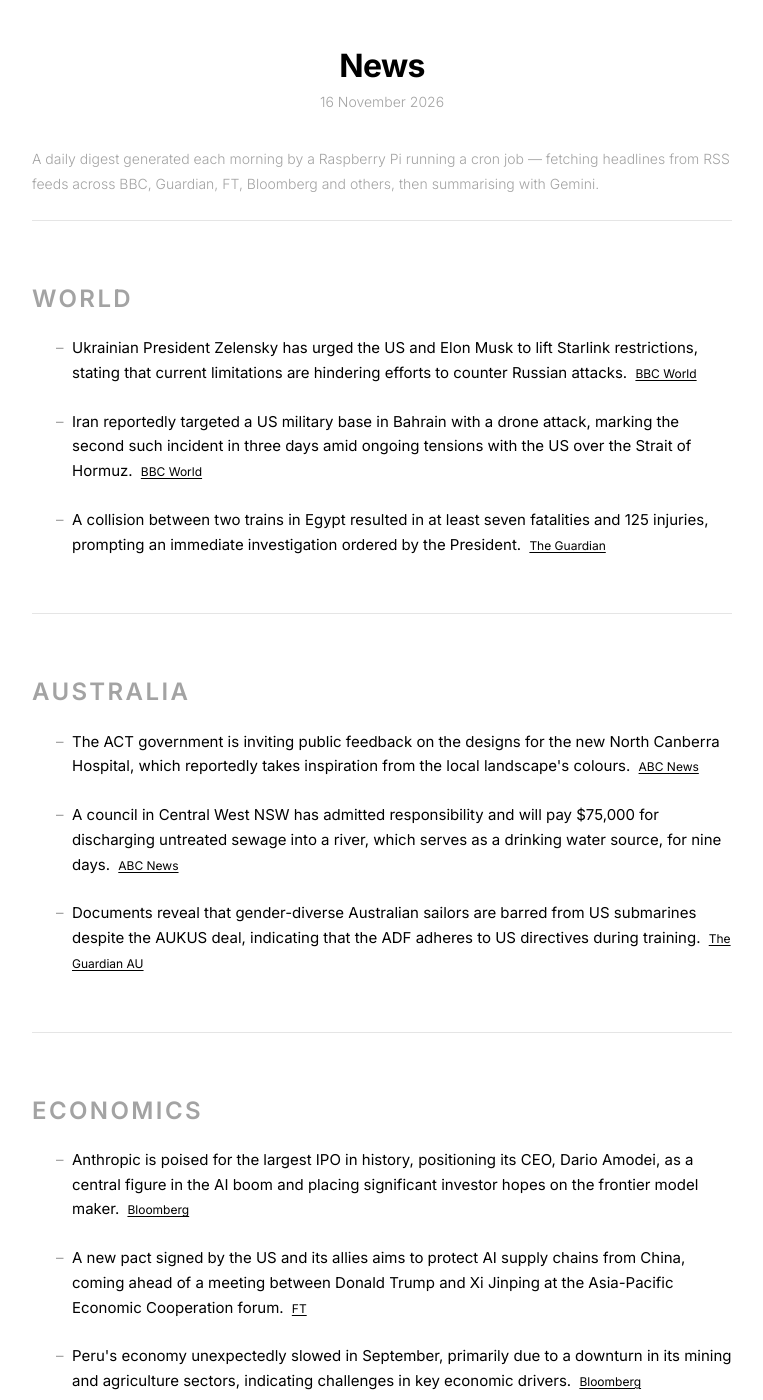
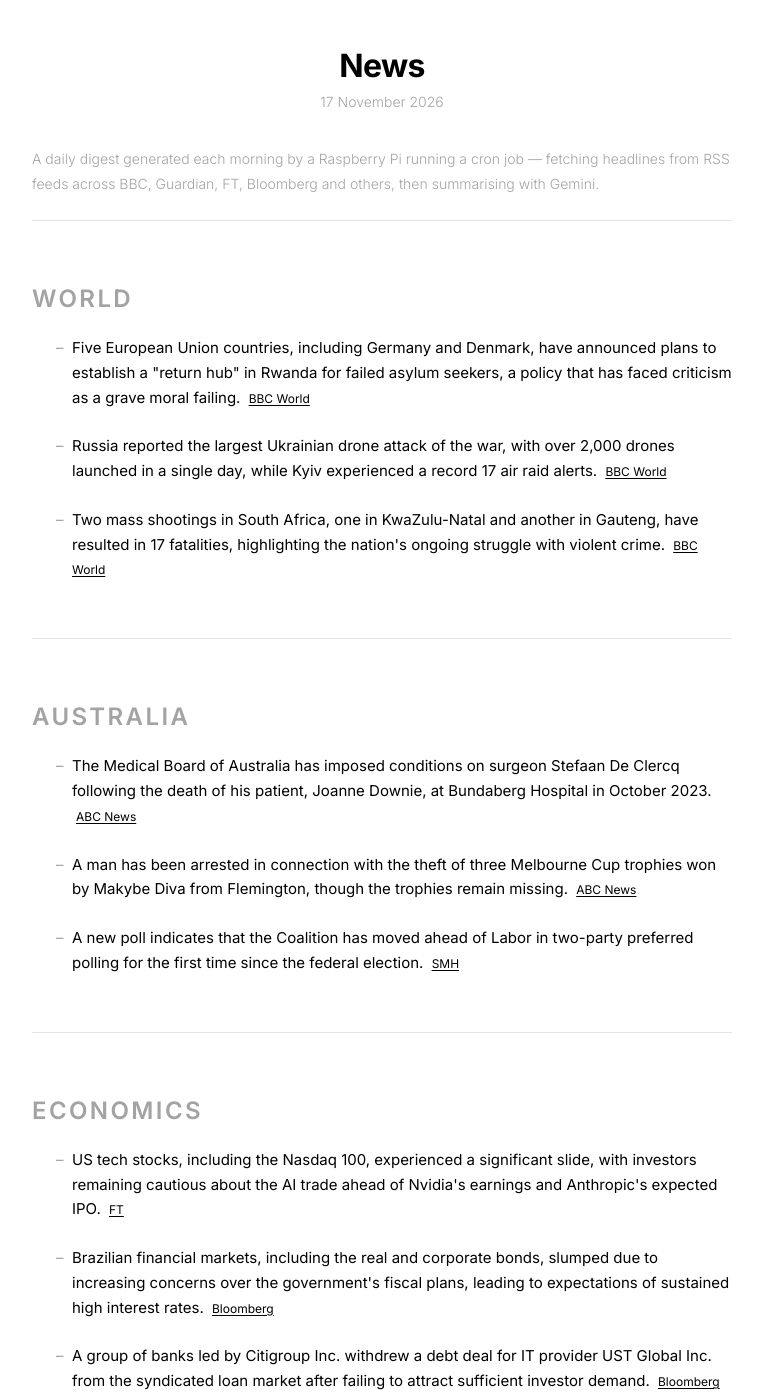
Before and after one commit to s-jac/s-jac.github.io, a Jekyll site: the page built from projects/news.html, in a window 1280 px wide and 1400 px high. Shown: the whole window, without its empty margins (258-1021 px from the left). Built offline with Jekyll 4.4.1, drawn with Linux system fonts in a browser that asks for light colours; some of the changed text lies outside the part shown.

Commit message:
daily news update 17 November 2026

```diff
--- a/_data/news.json
+++ b/_data/news.json
@@ -1,24 +1,24 @@
 {
-  "date": "16 November 2026",
-  "generated_at": "2026-11-15T20:00:22.206937+00:00",
+  "date": "17 November 2026",
+  "generated_at": "2026-11-16T20:00:34.398740+00:00",
   "sections": [
     {
       "heading": "World",
       "bullets": [
         {
-          "text": "Ukrainian President Zelensky has urged the US and Elon Musk to lift Starlink restrictions, stating that current limitations are hindering efforts to counter Russian attacks.",
+          "text": "Five European Union countries, including Germany and Denmark, have announced plans to establish a \"return hub\" in Rwanda for failed asylum seekers, a policy that has faced criticism as a grave moral failing.",
           "source": "BBC World",
           "url": "https://www.bbc.com/news/world"
         },
         {
-          "text": "Iran reportedly targeted a US military base in Bahrain with a drone attack, marking the second such incident in three days amid ongoing tensions with the US over the Strait of Hormuz.",
+          "text": "Russia reported the largest Ukrainian drone attack of the war, with over 2,000 drones launched in a single day, while Kyiv experienced a record 17 air raid alerts.",
           "source": "BBC World",
           "url": "https://www.bbc.com/news/world"
         },
         {
-          "text": "A collision between two trains in Egypt resulted in at least seven fatalities and 125 injuries, prompting an immediate investigation ordered by the President.",
-          "source": "The Guardian",
-          "url": "https://www.theguardian.com"
+          "text": "Two mass shootings in South Africa, one in KwaZulu-Natal and another in Gauteng, have resulted in 17 fatalities, highlighting the nation's ongoing struggle with violent crime.",
+          "source": "BBC World",
+          "url": "https://www.bbc.com/news/world"
         }
       ]
     },
@@ -26,19 +26,19 @@
       "heading": "Australia",
       "bullets": [
         {
-          "text": "The ACT government is inviting public feedback on the designs for the new North Canberra Hospital, which reportedly takes inspiration from the local landscape's colours.",
+          "text": "The Medical Board of Australia has imposed conditions on surgeon Stefaan De Clercq following the death of his patient, Joanne Downie, at Bundaberg Hospital in October 2023.",
           "source": "ABC News",
           "url": "https://www.abc.net.au/news"
         },
         {
-          "text": "A council in Central West NSW has admitted responsibility and will pay $75,000 for discharging untreated sewage into a river, which serves as a drinking water source, for nine days.",
+          "text": "A man has been arrested in connection with the theft of three Melbourne Cup trophies won by Makybe Diva from Flemington, though the trophies remain missing.",
           "source": "ABC News",
           "url": "https://www.abc.net.au/news"
         },
         {
-          "text": "Documents reveal that gender-diverse Australian sailors are barred from US submarines despite the AUKUS deal, indicating that the ADF adheres to US directives during training.",
-          "source": "The Guardian AU",
-          "url": "https://www.theguardian.com/au"
+          "text": "A new poll indicates that the Coalition has moved ahead of Labor in two-party preferred polling for the first time since the federal election.",
+          "source": "SMH",
+          "url": "https://www.smh.com.au"
         }
       ]
     },
@@ -46,17 +46,17 @@
       "heading": "Economics",
       "bullets": [
         {
-          "text": "Anthropic is poised for the largest IPO in history, positioning its CEO, Dario Amodei, as a central figure in the AI boom and placing significant investor hopes on the frontier model maker.",
+          "text": "US tech stocks, including the Nasdaq 100, experienced a significant slide, with investors remaining cautious about the AI trade ahead of Nvidia's earnings and Anthropic's expected IPO.",
+          "source": "FT",
+          "url": "https://www.ft.com"
+        },
+        {
+          "text": "Brazilian financial markets, including the real and corporate bonds, slumped due to increasing concerns over the government's fiscal plans, leading to expectations of sustained high interest rates.",
           "source": "Bloomberg",
           "url": "https://www.bloomberg.com/markets"
         },
         {
-          "text": "A new pact signed by the US and its allies aims to protect AI supply chains from China, coming ahead of a meeting between Donald Trump and Xi Jinping at the Asia-Pacific Economic Cooperation forum.",
-          "source": "FT",
-          "url": "https://www.ft.com"
-        },
-        {
-          "text": "Peru's economy unexpectedly slowed in September, primarily due to a downturn in its mining and agriculture sectors, indicating challenges in key economic drivers.",
+          "text": "A group of banks led by Citigroup Inc. withdrew a debt deal for IT provider UST Global Inc. from the syndicated loan market after failing to attract sufficient investor demand.",
           "source": "Bloomberg",
           "url": "https://www.bloomberg.com/markets"
         }
```
